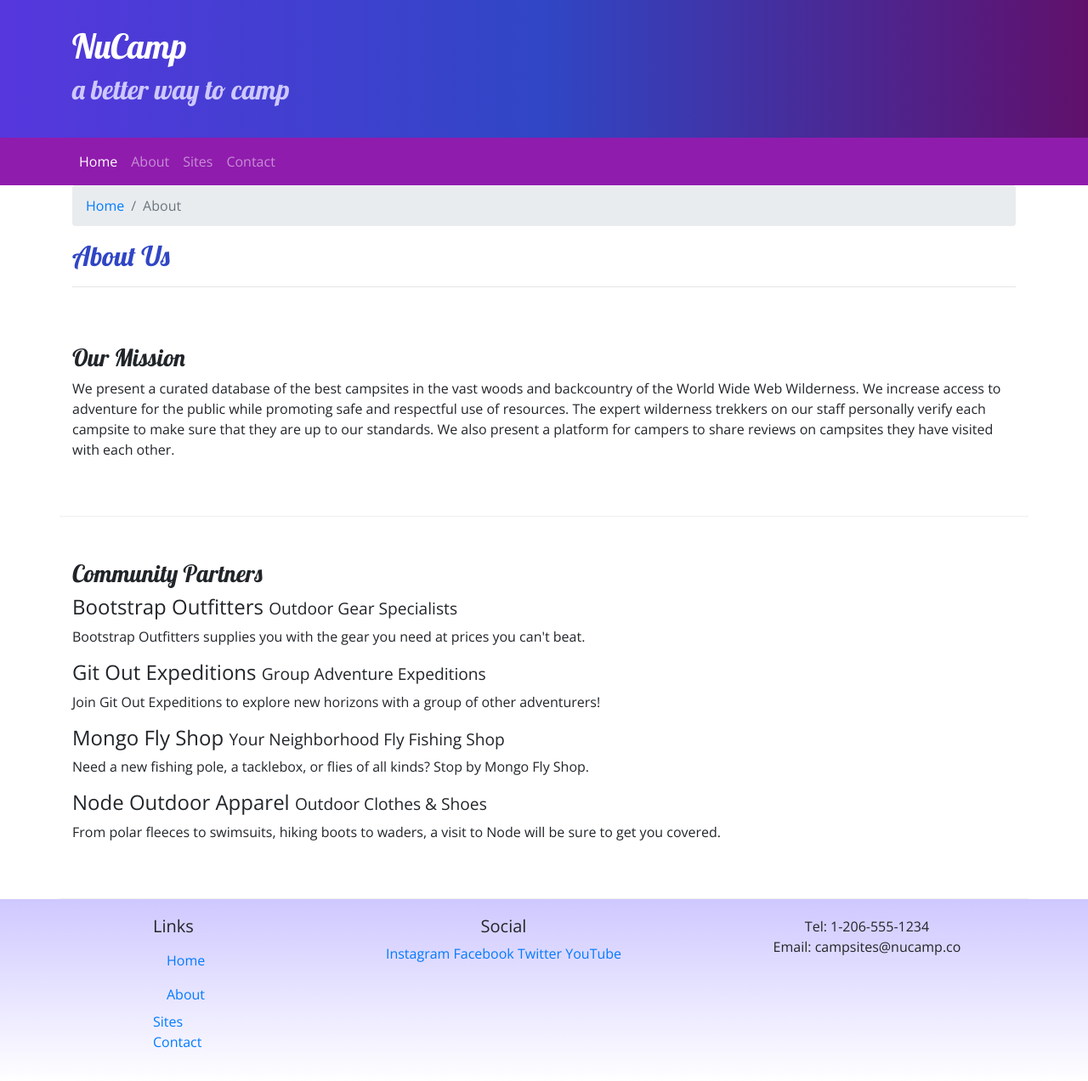
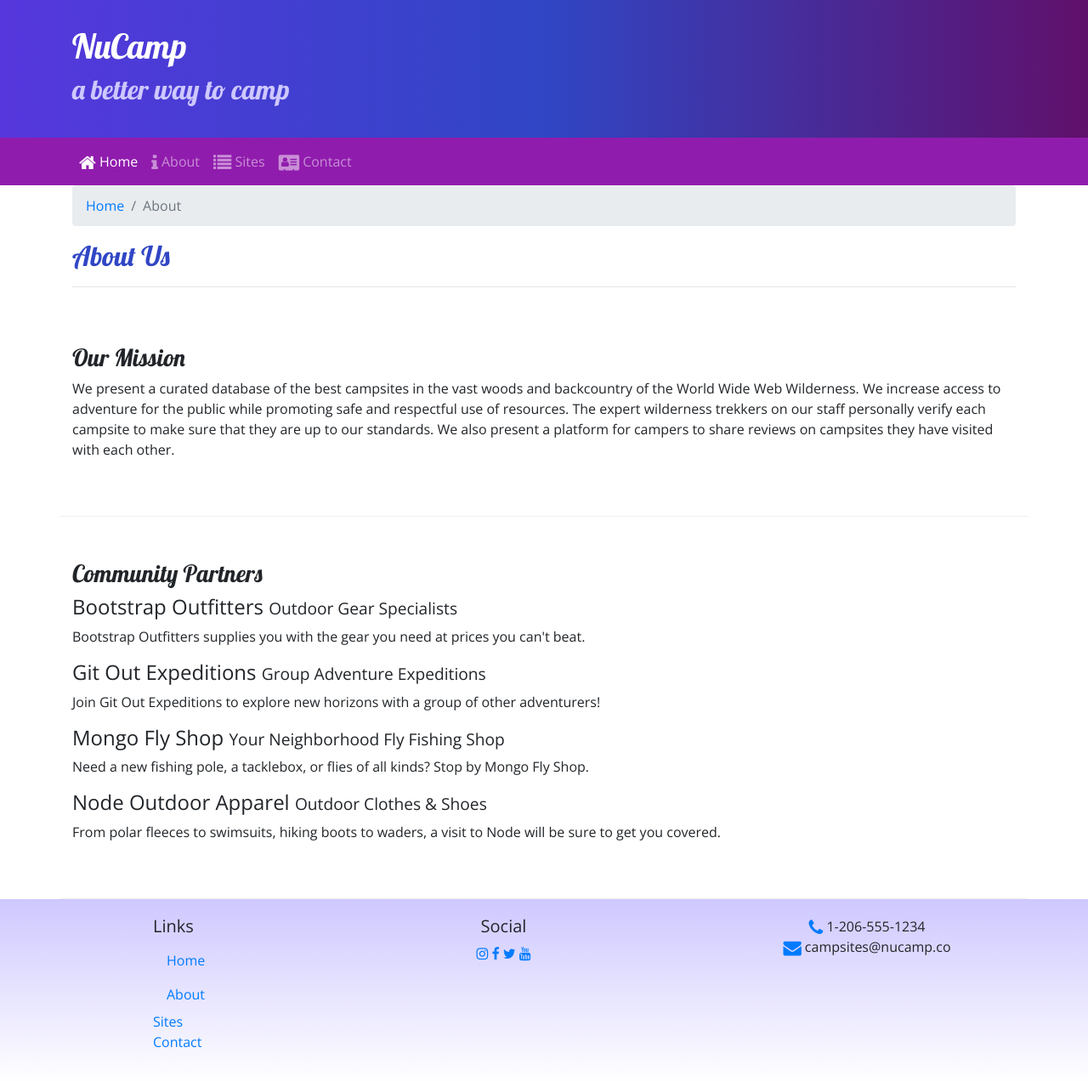
Before and after one commit to Josh-Action/Nucampsite, a website: page aboutus.html in a window 1280 px wide. Shown: the whole page at 85% size. Drawn offline with nearby package versions, Linux system fonts and the light colour scheme.

Commit message:
Icon Fonts

```diff
--- a/aboutus.html
+++ b/aboutus.html
@@ -7,6 +7,7 @@
     <meta name="viewport" content="width=device-width, initial-scale=1" />
 
     <link rel="stylesheet" href="node_modules/bootstrap/dist/css/bootstrap.min.css" />
+    <link rel="stylesheet" href="node_modules/font-awesome/css/font-awesome.min.css" />
     <link rel="stylesheet" href="https://fonts.googleapis.com/css?family=Lobster|Open+Sans" />
     <link rel="stylesheet" href="css/styles.css" />
 
@@ -34,10 +35,10 @@
 
         <div class="collapse navbar-collapse" id="nucampNavbar">
             <ul class="navbar-nav">
-                <li class="nav-item active"><a class="nav-link" href="#">Home</a></li>
-                <li class="nav-item"><a class="nav-link" href="aboutus.html">About</a></li>
-                <li class="nav-item"><a class="nav-link" href="#">Sites</a></li>
-                <li class="nav-item"><a class="nav-link" href="#">Contact</a></li>
+                <li class="nav-item active"><a class="nav-link" href="#"><i class="fa fa-home fa-lg"></i> Home</a></li>
+                <li class="nav-item"><a class="nav-link" href="aboutus.html"><i class="fa fa-info fa-lg"></i> About</a></li>
+                <li class="nav-item"><a class="nav-link" href="#"><i class="fa fa-list fa-lg"></i> Sites</a></li>
+                <li class="nav-item"><a class="nav-link" href="#"><i class="fa fa-address-card fa-lg"></i> Contact</a></li>
             </ul>
         </div>
     </nav>
@@ -106,14 +107,14 @@
                 </div>
                 <div class="col-6 col-sm-5 text-center">
                     <h5>Social</h5>
-                    <a href="http://instagram.com/">Instagram</a>
-                    <a href="http://facebook.com/">Facebook</a>
-                    <a href="http://twitter.com/">Twitter</a>
-                    <a href="http://youtube.com/">YouTube</a>
+                    <a href="http://instagram.com/"><i class="fa fa-instagram"></i></a>
+                    <a href="http://facebook.com/"><i class="fa fa-facebook"></i></a>
+                    <a href="http://twitter.com/"><i class="fa fa-twitter"></i></a>
+                    <a href="http://youtube.com/"><i class="fa fa-youtube"></i></a>
                 </div>
                 <div class="col-sm-4 text-center">
-                    Tel: 1-206-555-1234<br />
-                    Email: campsites@nucamp.co
+                    <i class="fa fa-phone fa-lg text-primary"></i> 1-206-555-1234<br />
+                      <i class="fa fa-envelope fa-lg text-primary"></i> campsites@nucamp.co
                 </div>
            </div>
         </div>
--- a/package.json
+++ b/package.json
@@ -15,6 +15,7 @@
   },
   "dependencies": {
     "bootstrap": "^4.5.2",
+    "font-awesome": "^4.7.0",
     "jquery": "^3.5.1",
     "popper.js": "^1.16.1"
   }
```
Also changed, not shown: index.html (+11 -10 lines), 1 other file.
